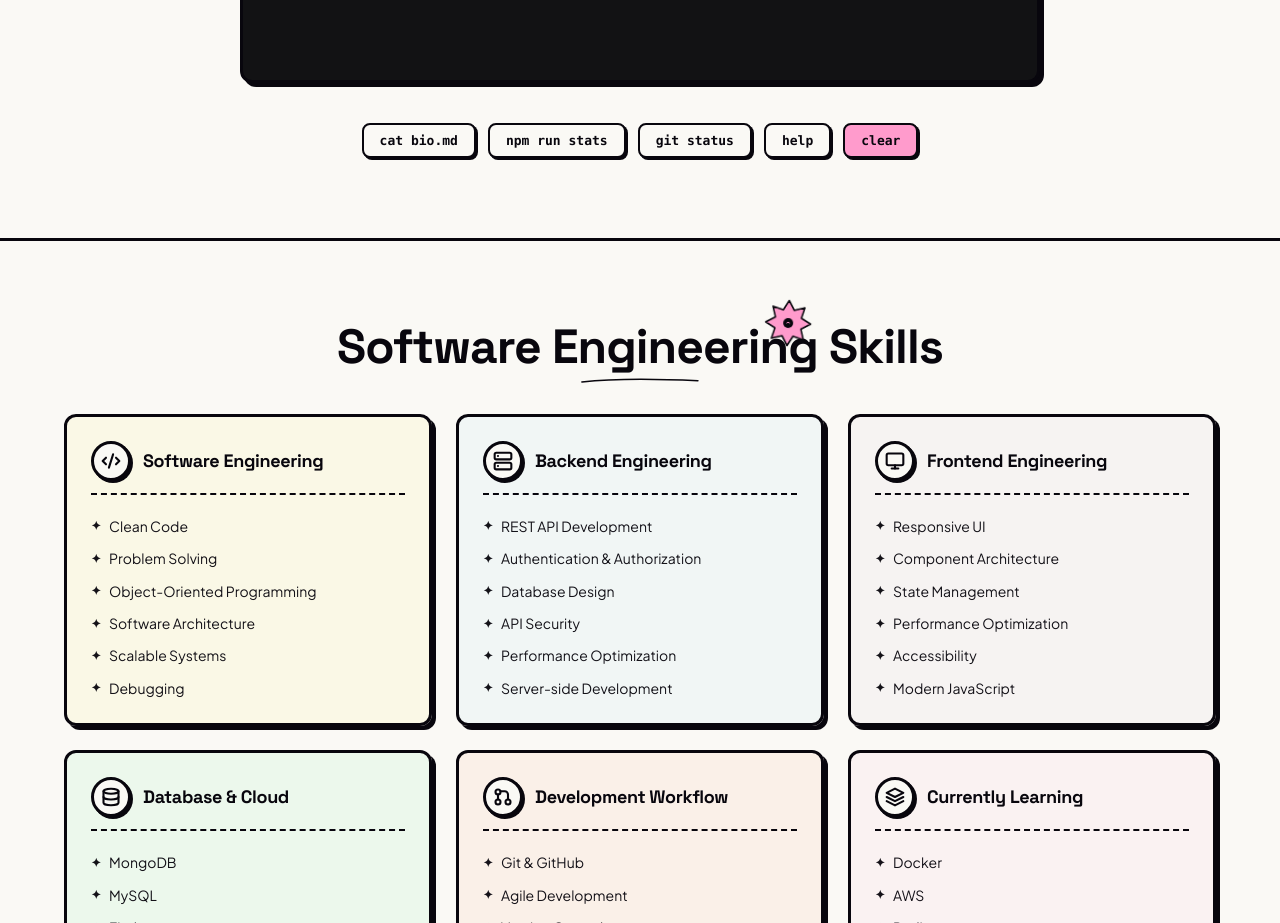
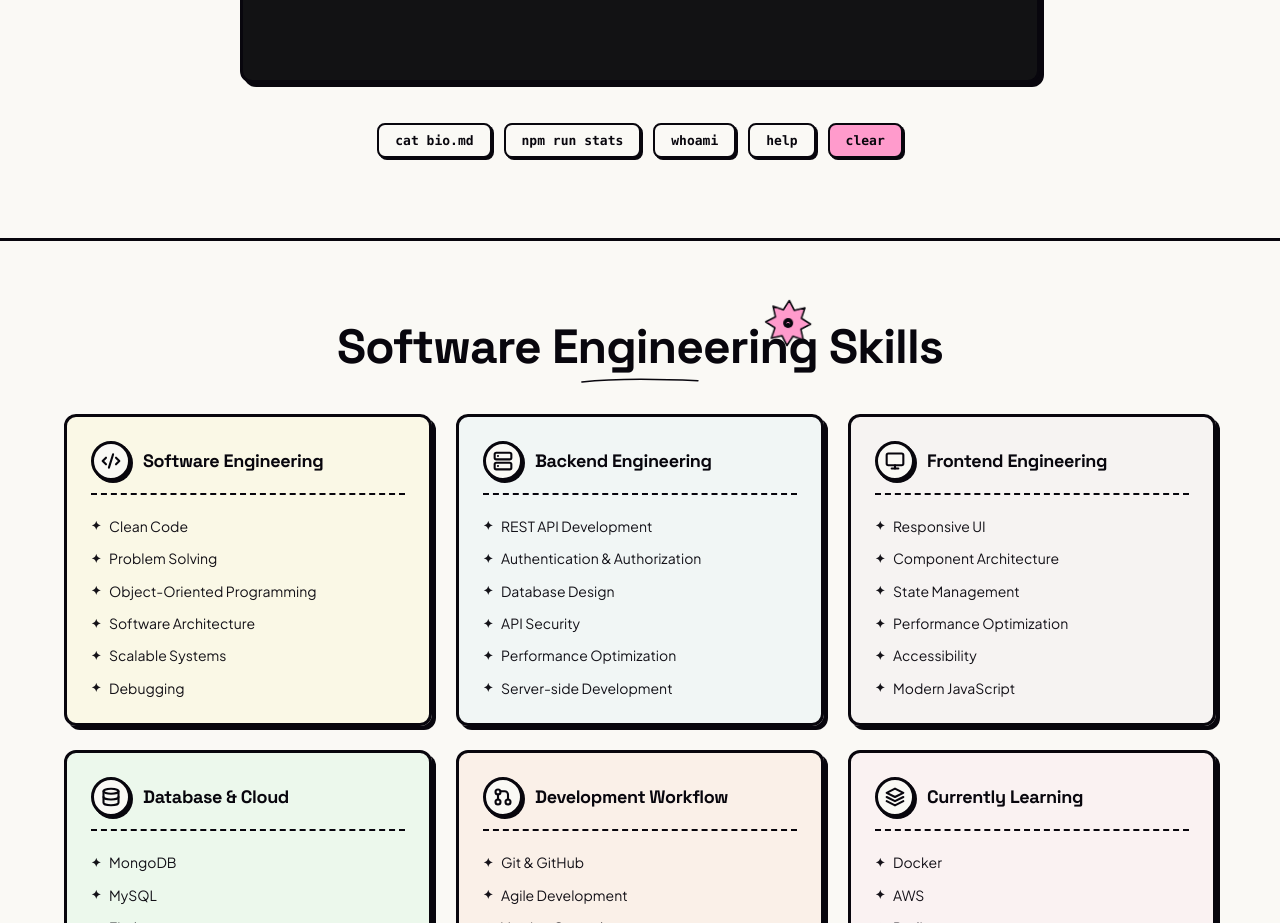
Before and after one commit to kumarshobhit-1/shobhit-kumar, a React (Vite) app: page / in a window 1280 px wide. Shown: the part 2620-3543 px from the top of the page. Built offline with nearby package versions, Linux system fonts and the light colour scheme.

Commit message:
feat: implement App component with interactive UI widgets and SVG assets

```diff
--- a/src/App.jsx
+++ b/src/App.jsx
@@ -1012,8 +1012,8 @@ ${formData.message}
       output = `File: bio.md\n-----------------\nName: Shobhit Kumar\nRole: Software Development Engineer (SDE) | Full Stack Developer\nFocus: Designing production-ready web apps, scalable backend systems, and secure REST APIs with a focus on clean architecture.\nStack: JavaScript (ES6+), React.js, Next.js, Node.js, Express.js, MongoDB, Firebase, MySQL, REST APIs, Git & GitHub, Tailwind CSS, Bootstrap.`;
     } else if (cleanCmd === 'stats' || cleanCmd === 'npm run stats') {
       output = `Running SDE & TVK Production metrics...\n---------------------------------\nActive Users   [████████] 1807\nPremium Users  [██████]   135\nExam Takers    [███████]  800\nSuccess Rate   [█████]    59%\nREST APIs      [████████] 40+\nPerformance    [████████] +35%`;
-    } else if (cleanCmd === 'status' || cleanCmd === 'git status') {
-      output = `On branch main\nYour branch is up to date with 'origin/main'.\n\nChanges not staged for commit:\n  (use "git add <file>..." to update what will be committed)\n  (use "git restore <file>..." to discard changes in working directory)\n\tmodified:   src/App.jsx (Optimized recruiter sequence & added TVK platform stats)\n\tmodified:   src/App.css (Enhanced Neobrutalist layouts & indicator animation rules)\n\nno changes added to commit (use "git add" and/or "git commit -a")`;
+    } else if (cleanCmd === 'whoami' || cleanCmd === 'about me') {
+      output = `shobhit@dev:~$ whoami\n─────────────────────────────\n👤  Shobhit Kumar\n🎓  B.Tech CSE — Graduation: 2026\n📍  Uttar Pradesh, India\n─────────────────────────────\n💼  Role     : Software Development Engineer\n⚡  Stack    : Full Stack | Web3 | IoT\n🛠  Core     : React · Next.js · Node.js · MongoDB\n               Firebase · Solidity · Express · REST APIs\n🚀  Projects : 5 Production Apps | 1800+ Real Users\n📄  Resume   : kumarshobhit.tech\n📧  Email    : maishobhitkumar@gmail.com\n─────────────────────────────\nAvailable for Internship & Full-Time roles!`;
     } else if (cleanCmd === 'projects' || cleanCmd === 'ls') {
       const listStr = projects.map((p, idx) => `${idx + 1}. ${p.title} [${p.category}]`).join('\n');
       output = `Shobhit's Software Products & Projects:\n---------------------------------\n${listStr}\n\nWhich project would you like to know more about?\nType "project 1", "project 2", ..., or "project ${projects.length}" to get details!`;
@@ -1055,7 +1055,7 @@ ${formData.message}
         output = `Certificate not found. Type "certificates" to see available certificates (1 to ${certificates.length}).`;
       }
     } else if (cleanCmd === 'help') {
-      output = `Available Commands:\n- hi / hello / hey / sup : Send a greeting to Shobhit\n- bye / goodbye / cya   : Say farewell\n- bio / cat bio.md       : Show Shobhit's bio\n- stats / npm run stats   : Renders skill mastery stats\n- status / git status    : Check git repository status\n- projects               : Lists all portfolio projects\n- project <num>          : Shows details of specific project (e.g. "project 1")\n- skills / skill          : Lists all skill categories & badges\n- experience / exp       : Shows professional SDE experience details\n- certificates / certs   : Lists certifications & verify guides\n- verify <num>           : Shows verification info for specific credential\n- clear                  : Clear terminal history\n- help                   : Prints this help message`;
+      output = `Available Commands:\n- hi / hello / hey / sup : Send a greeting to Shobhit\n- bye / goodbye / cya   : Say farewell\n- bio / cat bio.md       : Show Shobhit's bio\n- stats / npm run stats   : Renders skill mastery stats\n- whoami / about me      : Developer profile & contact info\n- projects               : Lists all portfolio projects\n- project <num>          : Shows details of specific project (e.g. "project 1")\n- skills / skill          : Lists all skill categories & badges\n- experience / exp       : Shows professional SDE experience details\n- certificates / certs   : Lists certifications & verify guides\n- verify <num>           : Shows verification info for specific credential\n- clear                  : Clear terminal history\n- help                   : Prints this help message`;
     } else {
       output = `Command not found: "${trimmedCmd}". Type "help" or click one of the preset buttons below to see available inputs.`;
     }
@@ -1809,8 +1809,8 @@ ${formData.message}
             <button className="terminal-preset-btn" onClick={() => executeTerminalCommand('npm run stats')}>
               npm run stats
             </button>
-            <button className="terminal-preset-btn" onClick={() => executeTerminalCommand('git status')}>
-              git status
+            <button className="terminal-preset-btn" onClick={() => executeTerminalCommand('whoami')}>
+              whoami
             </button>
             <button className="terminal-preset-btn" onClick={() => executeTerminalCommand('help')}>
               help
```
